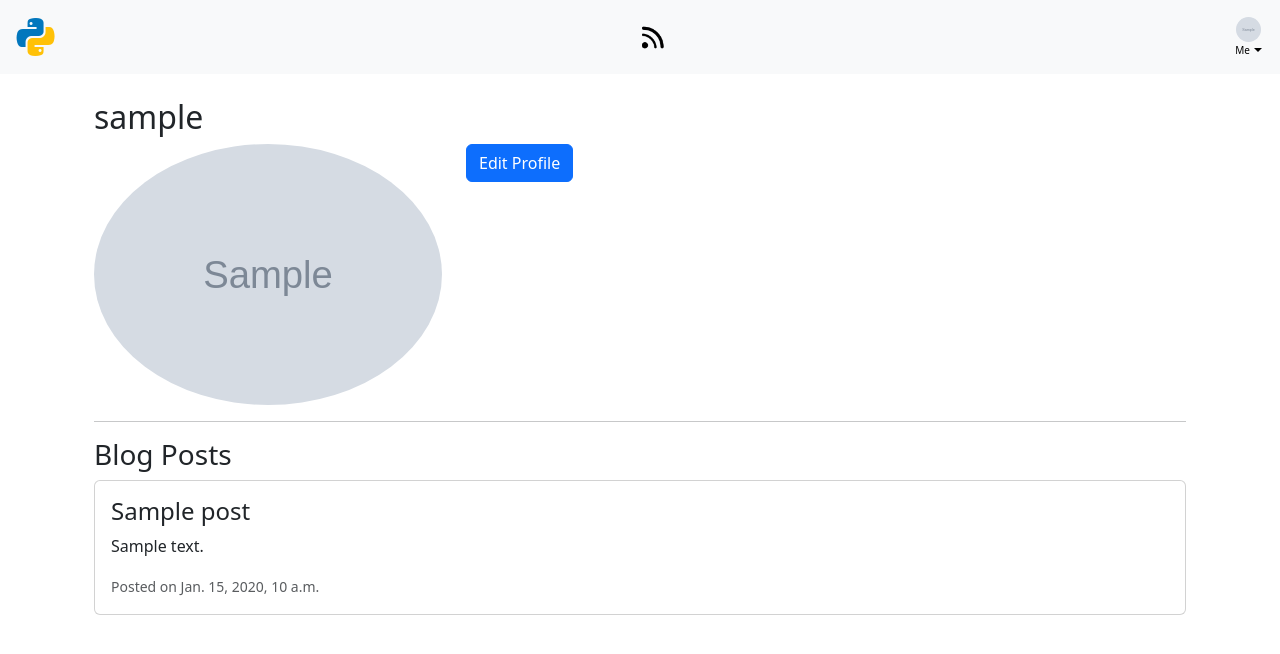
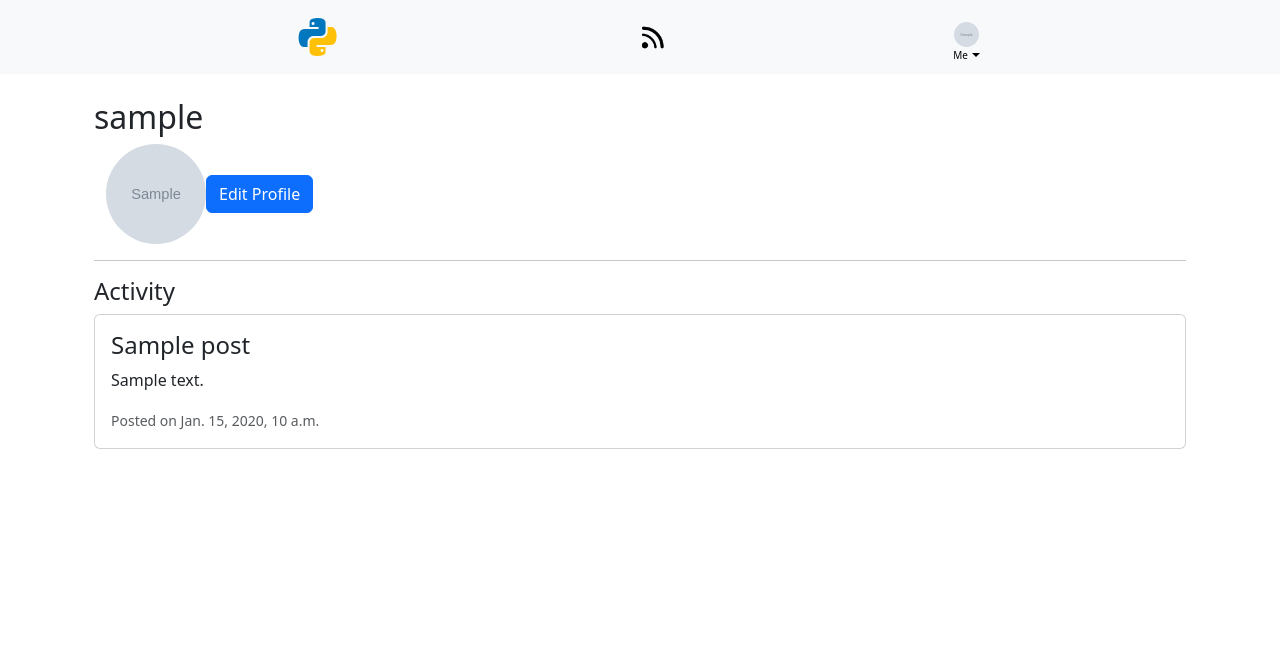
Before and after one commit to jackiedallas/django-blog-website, a Django app: a page that uses blog_website/blog/templates/blog/base.html in a window 1280 px wide. Shown: the top 654 px of the page. Run offline with Django 5.2, Linux system fonts and the light colour scheme; a user stored in the database is signed in; tables that the repository leaves empty hold one stand-in row (values such as "Sample post"); grey boxes marked "Sample" are stand-in pictures.

Commit message:
updating profile page layout

```diff
--- a/blog_website/blog/static/blog/css/styles.css
+++ b/blog_website/blog/static/blog/css/styles.css
@@ -8,3 +8,23 @@
     font-size: x-small;
     flex: auto;
 }
+
+#position-nav-items {
+    justify-content: space-evenly;
+    /* align-items: center; */
+
+
+}
+
+.position-nav-link-dropdown {
+    padding-top: 10px;
+}
+
+#top-profile-div {
+    display: flex;
+    align-items: center;
+}
+
+.top-profile-div-child {
+    justify-content: space-between;
+}
--- a/blog_website/blog/templates/blog/base.html
+++ b/blog_website/blog/templates/blog/base.html
@@ -16,23 +16,23 @@
 
     <body>
         <nav class="navbar navbar-expand-lg navbar-light bg-light">
-            <div class="container-fluid d-flex justify-content-between align-items-center">
+            <div class="container-fluid d-flex align-items-center" id="position-nav-items">
 
                 <!-- left brand -->
-                <div class="navbar-brand">
+                <div class="navbar-brand" id="position-nav-links">
                     <a class="" href="#">
                         <img src="{% static 'blog/images/python-icon.png' %}" alt="Home">
                     </a>
                 </div>
                 {% if user.is_authenticated %}
                 <!-- center feed icon -->
-                <div class="">
+                <div class="" id="position-nav-links">
                     <a href="{% url 'landing' %}" class="nav-link" aria-current="page">
                         <img src="{% static 'blog/images/feed-icon.png' %}" alt="Feed" height="25" width="25">
                     </a>
                 </div>
                 <!-- right profile icon -->
-                <div class="d-flex align-items-center">
+                <div class="d-flex align-items-center position-nav-link-dropdown" id="position-nav-links">
                     <div class="dropdown text-center">
                         <!-- Profile Picture (Centered) -->
                         <img src="{% if user.profile.profile_picture %}{{ user.profile.profile_picture.url }}{% else %}{% static 'blog/icons/default-profile.png' %}{% endif %}"
--- a/blog_website/blog/templates/blog/profile.html
+++ b/blog_website/blog/templates/blog/profile.html
@@ -4,11 +4,11 @@
 <div class="container">
     <h2>{{ user.username }}</h2>
 
-    <div class="row">
-        <div class="col-md-4">
-            <img src="{{ profile.profile_picture.url }}" class="img-fluid rounded-circle" alt="Profile Picture">  <!-- ✅ Display Profile Picture -->
+    <div class="container-fluid" id="top-profile-div">
+        <div class="top-profile-div-child">
+            <img src="{{ profile.profile_picture.url }}" class="rounded-circle" alt="Profile Picture" height="100" width="100">
         </div>
-        <div class="col-md-8">
+        <div class="top-profile-div-child">
             {% if user == request.user %}
                 <a href="{% url 'profile_settings' %}" class="btn btn-primary">Edit Profile</a>
             {% endif %}
@@ -17,7 +17,10 @@
 
     <hr>
 
-    <h3>Blog Posts</h3>
+    <div>
+
+    </div>
+    <h4>Activity</h4>
     {% for post in posts %}
         <div class="card mb-3">
             <div class="card-body">
--- a/blog_website/blog/templates/blog/profile_settings.html
+++ b/blog_website/blog/templates/blog/profile_settings.html
@@ -4,7 +4,7 @@
 <div class="container">
     <h2>Profile Settings</h2>
 
-    <form method="post" enctype="multipart/form-data">  <!-- ✅ Allow image uploads -->
+    <form method="post" enctype="multipart/form-data">
         {% csrf_token %}
         {{ form.as_p }}
         <button type="submit" class="btn btn-success">Save Changes</button>
```
